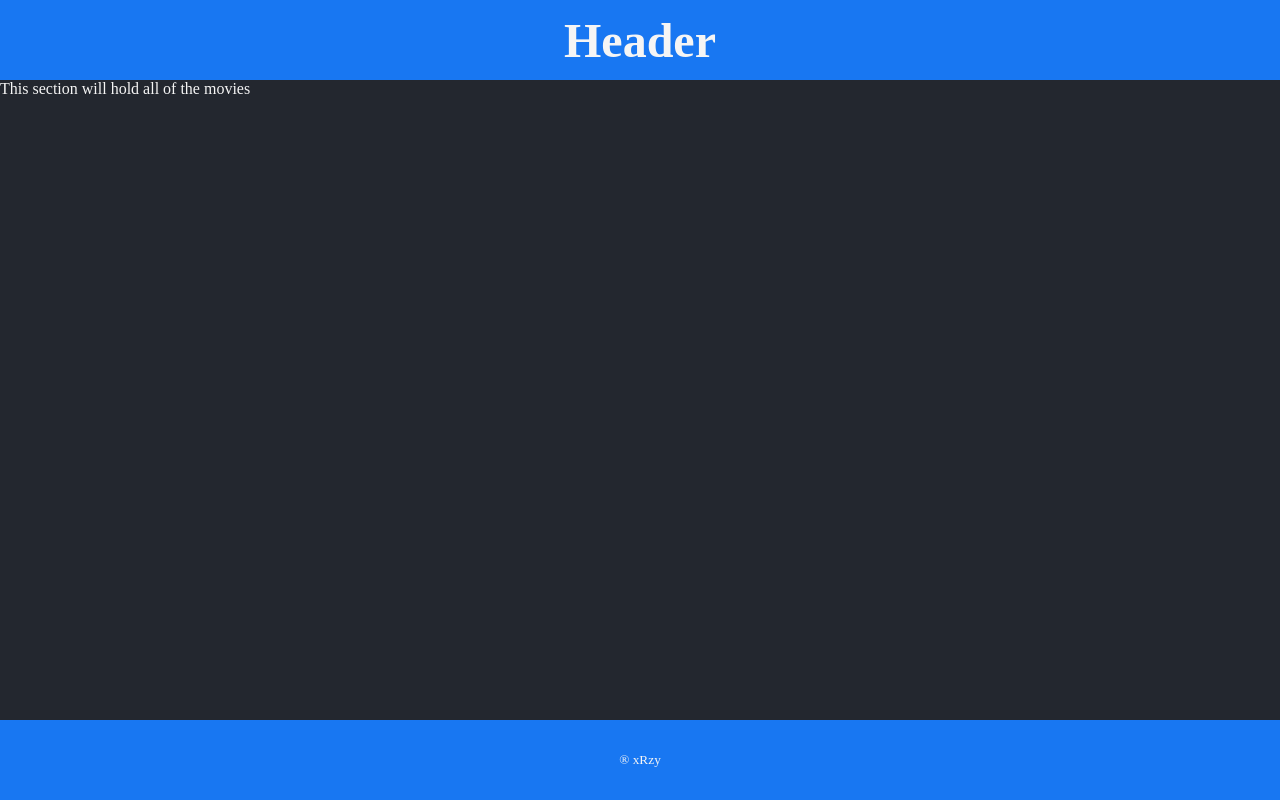
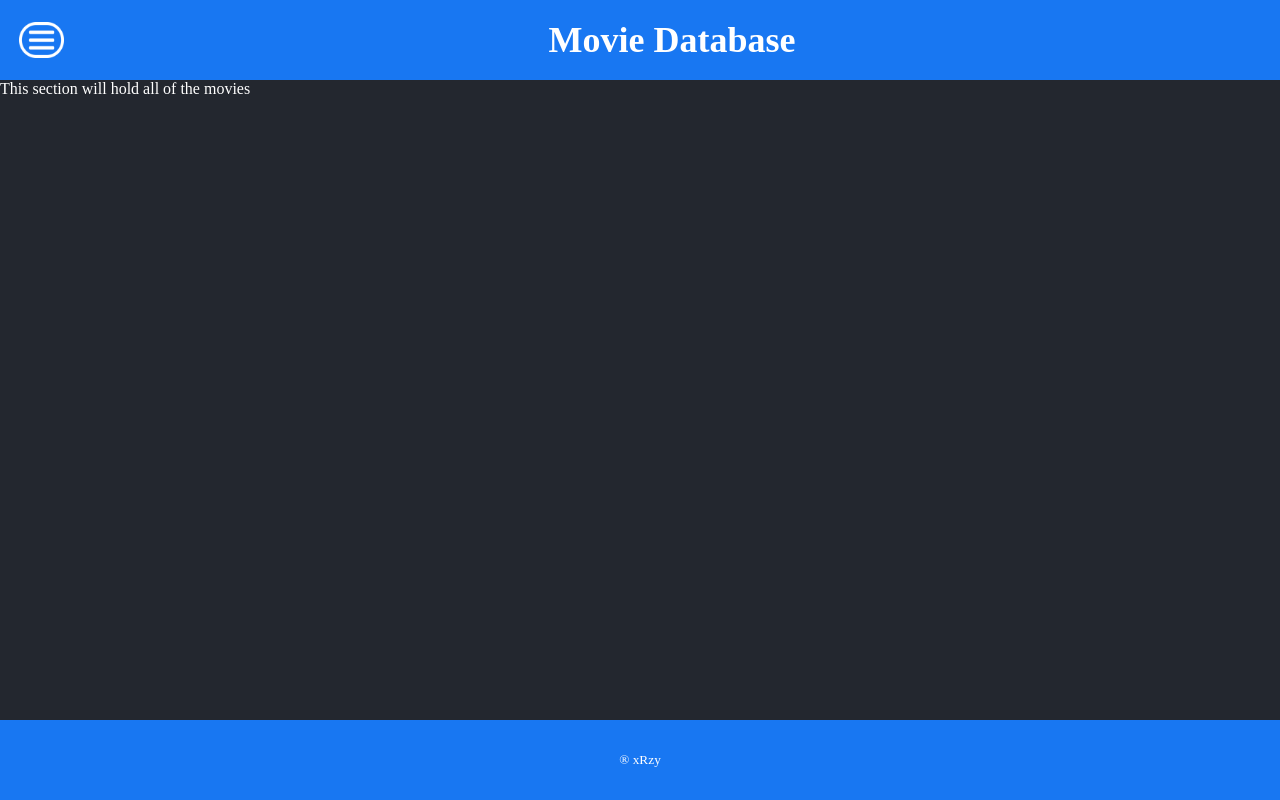
Before and after one commit to jamespatterson-feswe/movie-database, a React (Create React App) app: page / in a window 1280 px wide. Built offline with nearby package versions, Linux system fonts and the light colour scheme.

Commit message:
add: png menu btn, add styles, logic to use png

```diff
--- a/src/App.scss
+++ b/src/App.scss
@@ -1,4 +1,4 @@
 body {
-    color: whitesmoke;
+    color: white;
     font-family: "Times New Roman", Times, serif;
 }
--- a/src/components/header-footer/header-footer.scss
+++ b/src/components/header-footer/header-footer.scss
@@ -1,20 +1,38 @@
-.toolbar {
-    background-color: #1877F2;
-
+.flexed {
     display: flex;
+    flex-direction: row;
     align-items: center;
     justify-content: center;
+}
+
+.tool {
+    background-color: #1877F2;
 
     height: 10vh;
     width: 100vw;
 
-    &.header {
-        font-size: xxx-large;
+    .header {
+        font-size: x-large;
         font-weight: 700;
     }
 
-    &.footer {
+    .footer {
         font-size: smaller;
         font-weight: 400;
     }
+
+    .bar {
+        width: 95vw;
+        float: right;
+    }
+
+    .menu-btn-container, .btn {
+        width: 5vw;
+    }
+
+    .btn {
+        filter: invert(99%) sepia(6%) saturate(542%) hue-rotate(76deg) brightness(117%) contrast(100%);
+        margin-left: 1.5vw;
+        width: 3.5vw;
+    }
 }
--- a/src/components/header-footer/header-footer.tsx
+++ b/src/components/header-footer/header-footer.tsx
@@ -1,13 +1,21 @@
 import React from "react";
+import btn from '../../assets/menu-btn.png';
 import './header-footer.scss'
 
 function HeaderFooter({ params }): React.JSX.Element {
   const isHeader = !!params.header;
 
   return (
-    <section className={`toolbar ${isHeader ? 'header' : 'footer'}`}>
-      {isHeader ? 'Header' : '® xRzy'}
-    </section>
+    <>
+      <section className="flexed tool">
+        <div className={ `${isHeader ? 'menu-btn-container' : ''}` }>
+          { isHeader ? <img className={ `${ isHeader ? 'flexed ' : '' }btn` } src={btn} alt="a menu button" /> : '' }
+        </div>
+        <div className={`flexed ${isHeader ? 'bar header' : 'footer'}`}>
+          {isHeader ? <><h1>Movie Database</h1></> : '® xRzy'}
+        </div>
+      </section>
+    </>
   );
 }
 
```
Also changed, not shown: src/assets/menu-btn.png (added), src/mixins/mixins.scss (added).
